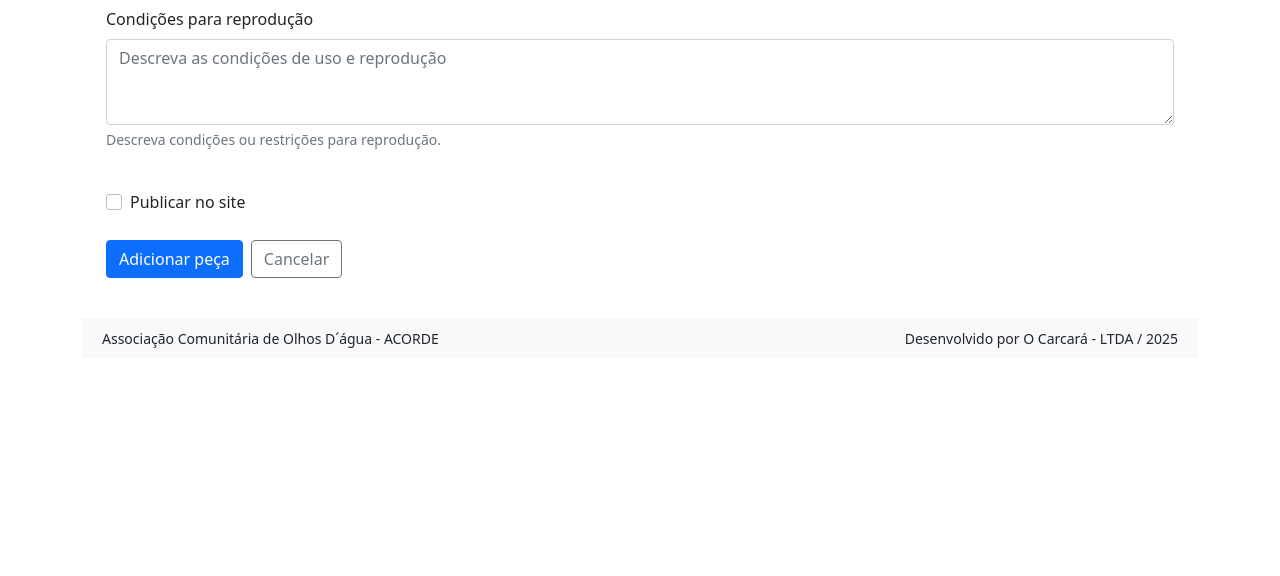
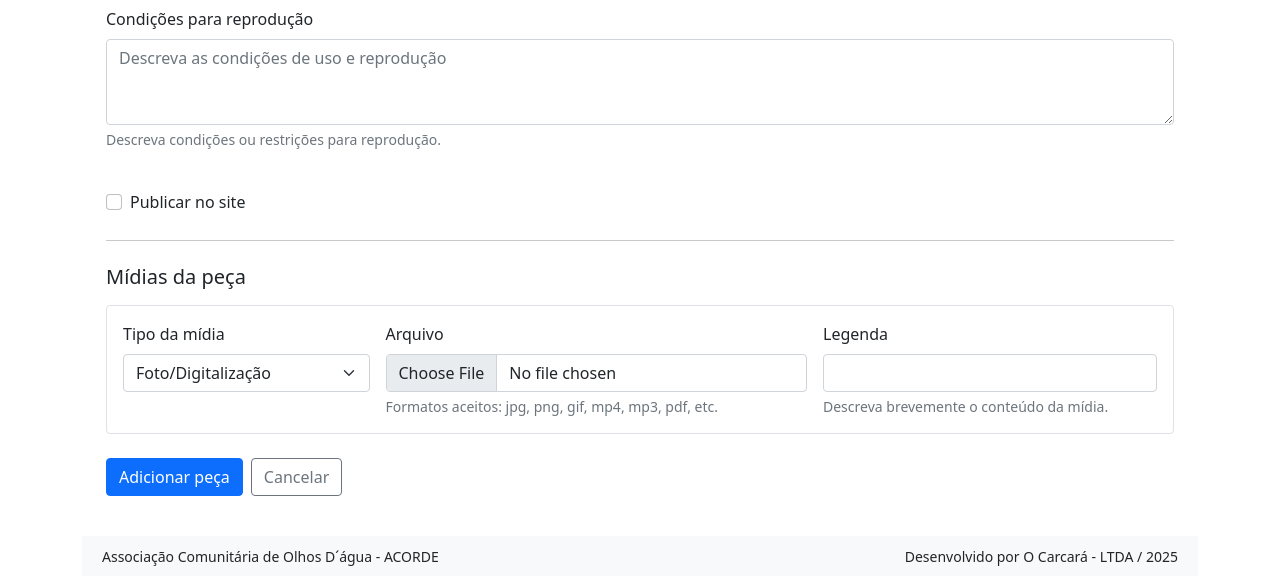
Before and after one commit to OCarcara/acorde, a Django app: page /pecas/adicionar/ in a window 1280 px wide. Shown: the part 1293-1869 px from the top of the page. Before the commit the page ends 1641 px from the top, so only its background shows below. Run offline with Django 5.2, Linux system fonts and the light colour scheme; tables that the repository leaves empty hold one stand-in row (values such as "Sample post").

Commit message:
Completada rotina de upload de imagens para peças

```diff
--- a/acervo/forms.py
+++ b/acervo/forms.py
@@ -1,6 +1,7 @@
 from django import forms
+from django.forms import inlineformset_factory
 
-from .models import PecasAcervo
+from .models import Midia, PecasAcervo
 
 
 class PecasAcervoForm(forms.ModelForm):
@@ -134,3 +135,35 @@ class PecasAcervoForm(forms.ModelForm):
             for field_name, field in self.fields.items():
                 if self.errors.get(field_name):
                     add_class(field.widget, "is-invalid")
+
+
+class MidiaForm(forms.ModelForm):
+    class Meta:
+        model = Midia
+        fields = ["tipo", "url_midia", "legenda"]
+        labels = {
+            "tipo": "Tipo da mídia",
+            "url_midia": "Arquivo",
+            "legenda": "Legenda",
+        }
+        widgets = {
+            "tipo": forms.Select(attrs={"class": "form-select"}),
+            "url_midia": forms.ClearableFileInput(attrs={"class": "form-control"}),
+            "legenda": forms.TextInput(attrs={"class": "form-control"}),
+        }
+        help_texts = {
+            "url_midia": "Formatos aceitos: jpg, png, gif, mp4, mp3, pdf, etc.",
+            "legenda": "Descreva brevemente o conteúdo da mídia.",
+        }
+        error_messages = {
+            "url_midia": {"required": "Envie um arquivo para a mídia."},
+        }
+
+
+MidiaFormSet = inlineformset_factory(
+    PecasAcervo,
+    Midia,
+    form=MidiaForm,
+    extra=1,
+    can_delete=True,
+)
--- a/acervo/models.py
+++ b/acervo/models.py
@@ -41,7 +41,9 @@ TIPO_MIDIA_DIGITAL = {
 EXTENSOES_PERMITIDAS = [
     "jpg", "jpeg", "png", "gif",   # imagens
     "mp4", "mov", "avi", "mkv",   # vídeos
-    "mp3", "wav", "ogg"           # áudios
+    "mp3", "wav", "ogg",          # áudios
+    "pdf",                        # documentos
+    "pdf",                        # documentos
 ]
 
 
@@ -144,7 +146,7 @@ class PecasAcervo(models.Model):
 
 class Midia(models.Model):
 
-    peca_acervo = models.ForeignKey(PecasAcervo, on_delete=models.CASCADE, null=False, blank=False)
+    peca_acervo = models.ForeignKey(PecasAcervo, on_delete=models.CASCADE, null=False, blank=False, related_name="midias")
     tipo = models.CharField('Tipo da mídia', max_length=1, choices=TIPO_MIDIA_DIGITAL.items(), default="F", blank=False, null=False)
     url_midia = models.FileField('Arquivo', upload_to="acervo/", null=True, blank=False, validators=[FileExtensionValidator(allowed_extensions=EXTENSOES_PERMITIDAS)])
     data_upload = models.DateField('Data upload', auto_now_add=True)
--- a/acervo/views.py
+++ b/acervo/views.py
@@ -1,7 +1,7 @@
 from django.shortcuts import get_object_or_404, redirect, render
 from django.urls import reverse
 
-from .forms import PecasAcervoForm
+from .forms import MidiaFormSet, PecasAcervoForm
 from .models import PecasAcervo
 
 
@@ -19,16 +19,28 @@ def pecas_acervo(request):
 
 
 def peca_create(request):
+    empty_instance = PecasAcervo()
+
     if request.method == "POST":
         form = PecasAcervoForm(request.POST)
-        if form.is_valid():
-            form.save()
+        midia_formset = MidiaFormSet(
+            request.POST,
+            request.FILES,
+            instance=empty_instance,
+            prefix="midia",
+        )
+        if form.is_valid() and midia_formset.is_valid():
+            peca = form.save()
+            midia_formset.instance = peca
+            midia_formset.save()
             return redirect("pecas_acervo")
     else:
         form = PecasAcervoForm()
+        midia_formset = MidiaFormSet(instance=empty_instance, prefix="midia")
 
     context = {
         "form": form,
+        "midia_formset": midia_formset,
         "form_action": reverse("peca_create"),
         "titulo_pagina": "Adicionar peça ao acervo",
         "submit_label": "Adicionar peça",
@@ -41,14 +53,23 @@ def peca_update(request, pk):
 
     if request.method == "POST":
         form = PecasAcervoForm(request.POST, instance=peca)
-        if form.is_valid():
+        midia_formset = MidiaFormSet(
+            request.POST,
+            request.FILES,
+            instance=peca,
+            prefix="midia",
+        )
+        if form.is_valid() and midia_formset.is_valid():
             form.save()
+            midia_formset.save()
             return redirect("pecas_acervo")
     else:
         form = PecasAcervoForm(instance=peca)
+        midia_formset = MidiaFormSet(instance=peca, prefix="midia")
 
     context = {
         "form": form,
+        "midia_formset": midia_formset,
         "peca": peca,
         "form_action": reverse("peca_update", args=[pk]),
         "titulo_pagina": "Editar peça",
--- a/templates/pecas/peca_form.html
+++ b/templates/pecas/peca_form.html
@@ -11,7 +11,7 @@
         </div>
     </div>
 
-    <form action="{{ form_action|default:'' }}" method="post" class="needs-validation" novalidate>
+    <form action="{{ form_action|default:'' }}" method="post" enctype="multipart/form-data" class="needs-validation" novalidate>
         {% csrf_token %}
 
         {% if form.non_field_errors %}
@@ -25,11 +25,11 @@
         {% endif %}
 
         <div class="row g-3">
-            {% with field=form.denominacao col_class="col-md-12" %}
+            {% with field=form.denominacao col_class="col-12" %}
                 {% include "pecas/partials/_form_field.html" %}
             {% endwith %}
 
-            {% with field=form.autor col_class="col-md-12" %}
+            {% with field=form.autor col_class="col-12" %}
                 {% include "pecas/partials/_form_field.html" %}
             {% endwith %}
 
@@ -114,6 +114,67 @@
             {% endwith %}
         </div>
 
+        {% if midia_formset %}
+            <hr class="my-4">
+            <h3 class="h5 mb-3">Mídias da peça</h3>
+            {{ midia_formset.management_form }}
+
+            {% if midia_formset.non_form_errors %}
+                <div class="alert alert-danger">
+                    <ul class="mb-0">
+                        {% for error in midia_formset.non_form_errors %}
+                            <li>{{ error }}</li>
+                        {% endfor %}
+                    </ul>
+                </div>
+            {% endif %}
+
+            {% for midia_form in midia_formset %}
+                <div class="border rounded p-3 mb-3">
+                    {% for hidden in midia_form.hidden_fields %}
+                        {{ hidden }}
+                    {% endfor %}
+
+                    {% if midia_form.instance.pk and midia_form.instance.url_midia %}
+                        <div class="mb-3">
+                            {% if midia_form.instance.tipo == "F" %}
+                                <img
+                                    src="{{ midia_form.instance.url_midia.url }}"
+                                    class="img-fluid rounded"
+                                    alt="{{ midia_form.instance.legenda|default:'Pré-visualização da mídia' }}"
+                                >
+                            {% else %}
+                                <a href="{{ midia_form.instance.url_midia.url }}" target="_blank" class="btn btn-sm btn-outline-primary">
+                                    Abrir arquivo atual
+                                </a>
+                            {% endif %}
+                        </div>
+                    {% endif %}
+
+                    <div class="row g-3">
+                        {% with field=midia_form.tipo col_class="col-md-3" %}
+                            {% include "pecas/partials/_form_field.html" %}
+                        {% endwith %}
+
+                        {% with field=midia_form.url_midia col_class="col-md-5" %}
+                            {% include "pecas/partials/_form_field.html" %}
+                        {% endwith %}
+
+                        {% with field=midia_form.legenda col_class="col-md-4" %}
+                            {% include "pecas/partials/_form_field.html" %}
+                        {% endwith %}
+                    </div>
+
+                    {% if midia_form.instance.pk %}
+                        <div class="form-check mt-3">
+                            {{ midia_form.DELETE }}
+                            <label class="form-check-label" for="{{ midia_form.DELETE.id_for_label }}">Remover esta mídia</label>
+                        </div>
+                    {% endif %}
+                </div>
+            {% endfor %}
+        {% endif %}
+
         <div class="mt-4 d-flex flex-wrap gap-2">
             <button type="submit" class="btn btn-primary">{{ submit_label|default:"Salvar" }}</button>
             <a href="{% url 'pecas_acervo' %}" class="btn btn-outline-secondary">Cancelar</a>
```
